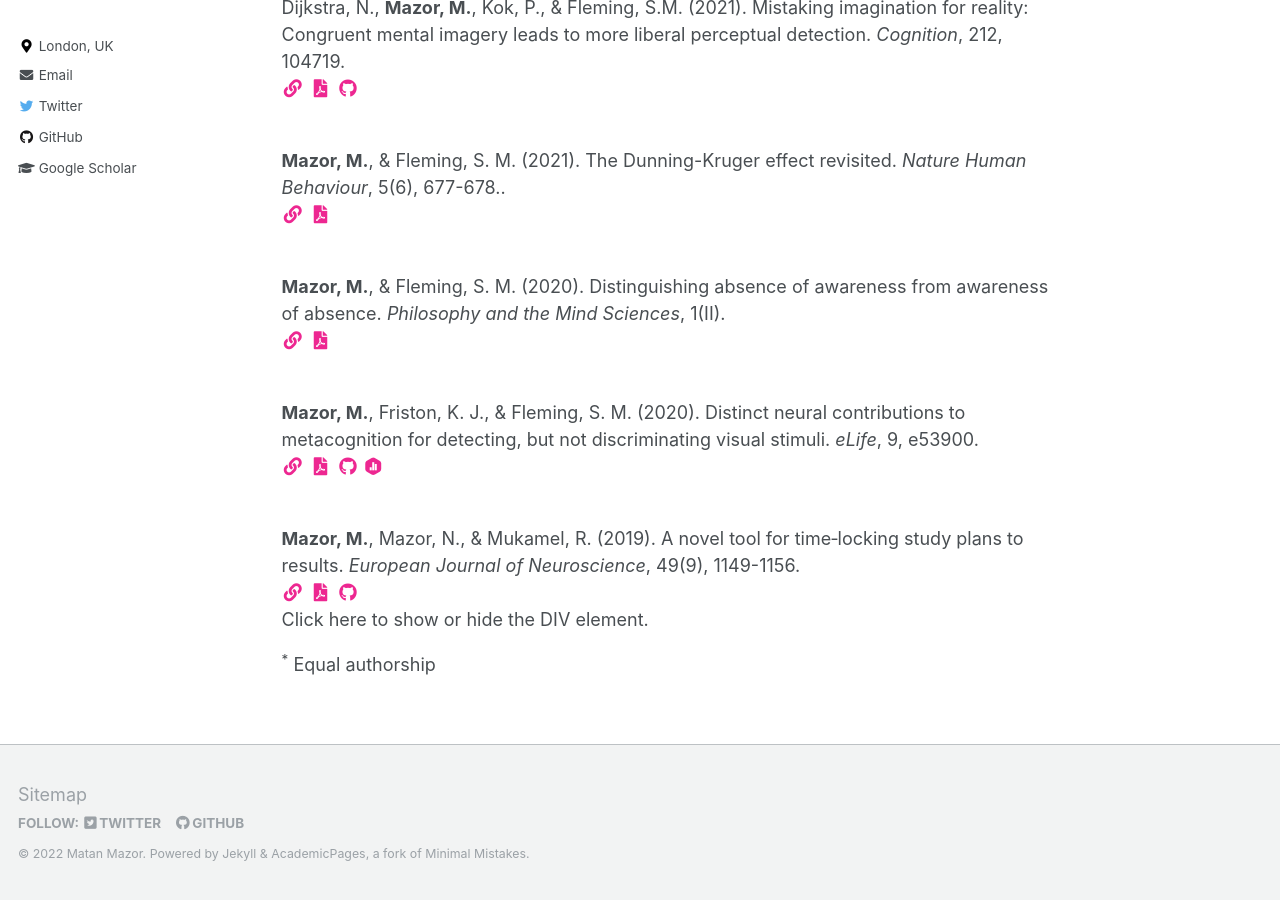
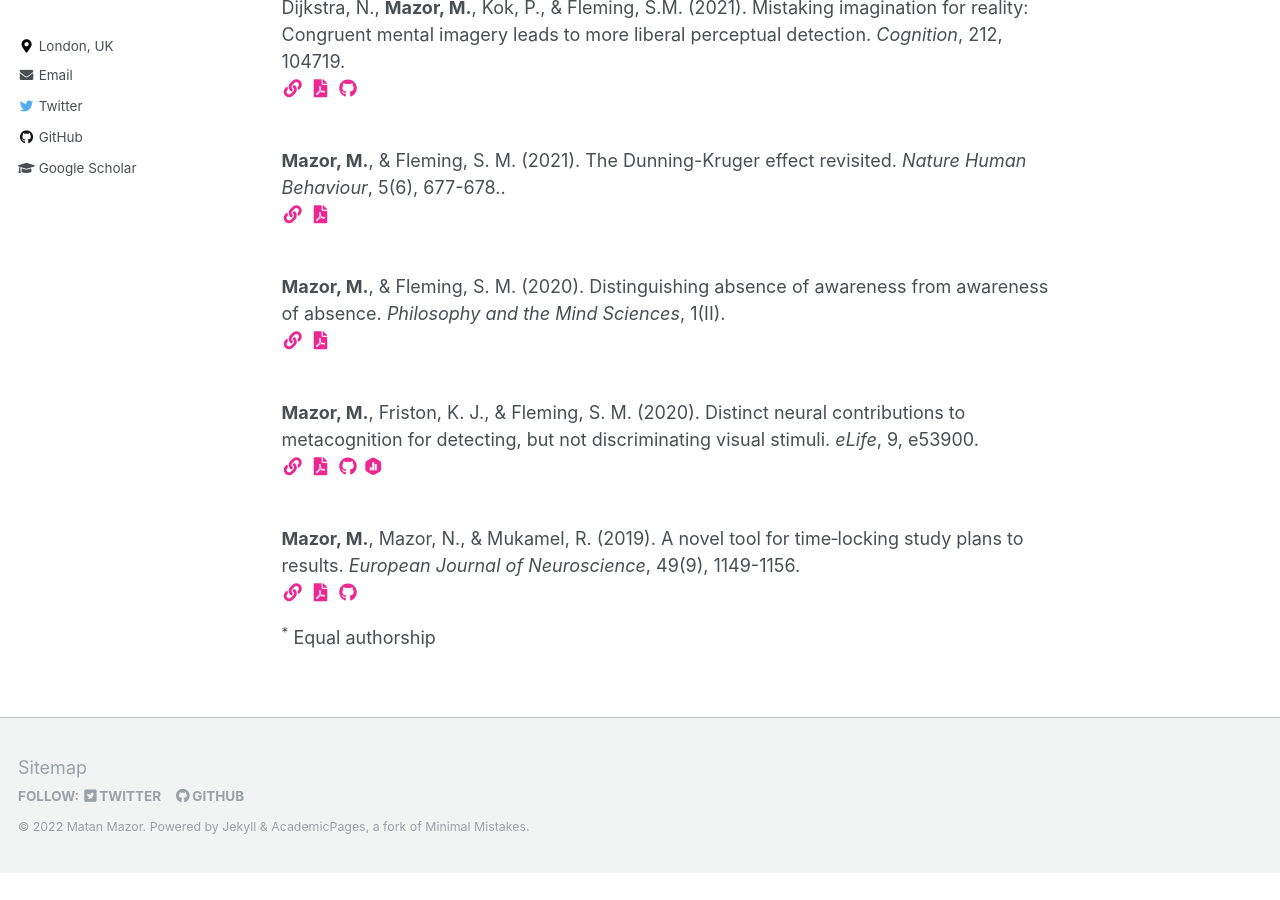
Before and after one commit to matanmazor/matanmazor.github.io, a Jekyll site: the page built from _pages/publications.md, in a window 1280 px wide and 900 px high, scrolled down 575 px. Built offline with Jekyll 4.4.1, drawn with Linux system fonts in a browser that asks for light colours; nearby versions of some CDN libraries; some web fonts are replaced; after the commit the page ends 1448 px from its top, so only the background shows below that.

Commit message:
delete code from publications

```diff
--- a/_pages/publications.md
+++ b/_pages/publications.md
@@ -15,30 +15,4 @@ author_profile: true
   {% include archive-single.html %}
 {% endfor %}
 
-<head>
-      <script src="https://ajax.googleapis.com/ajax/libs/jquery/3.2.1/jquery.min.js"></script>
-      <script>
-      console.log('v3')
-	  $(document).ready(function(){
-             console.log('a')
-         });
-         $(document).ready(function(){
-             $('#show').click(function() {
-               $('#menu').toggle("slide");
-             });
-         });
-      </script>
-   </head>
-   <body>
-      <div id="show">Click here to show or hide the DIV element.</div>
-      <div id="menu" style="display: none;">
-         <ol>
-            <li>JavaScript</li>
-            <li>HTML</li>
-            <li>CSS</li>
-            <li>JQuery</li>
-         </ol>
-      </div>
-   </body>
-
 <sup>*</sup> Equal authorship
```
